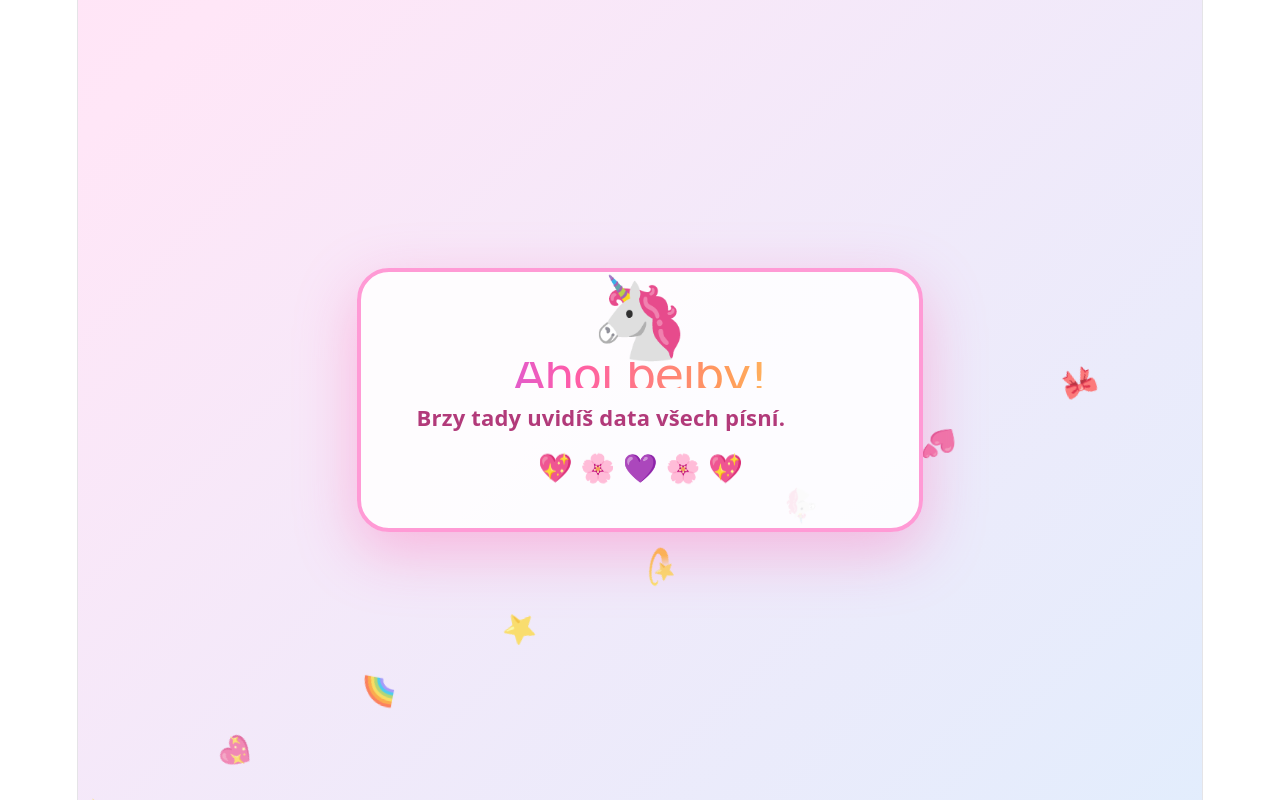
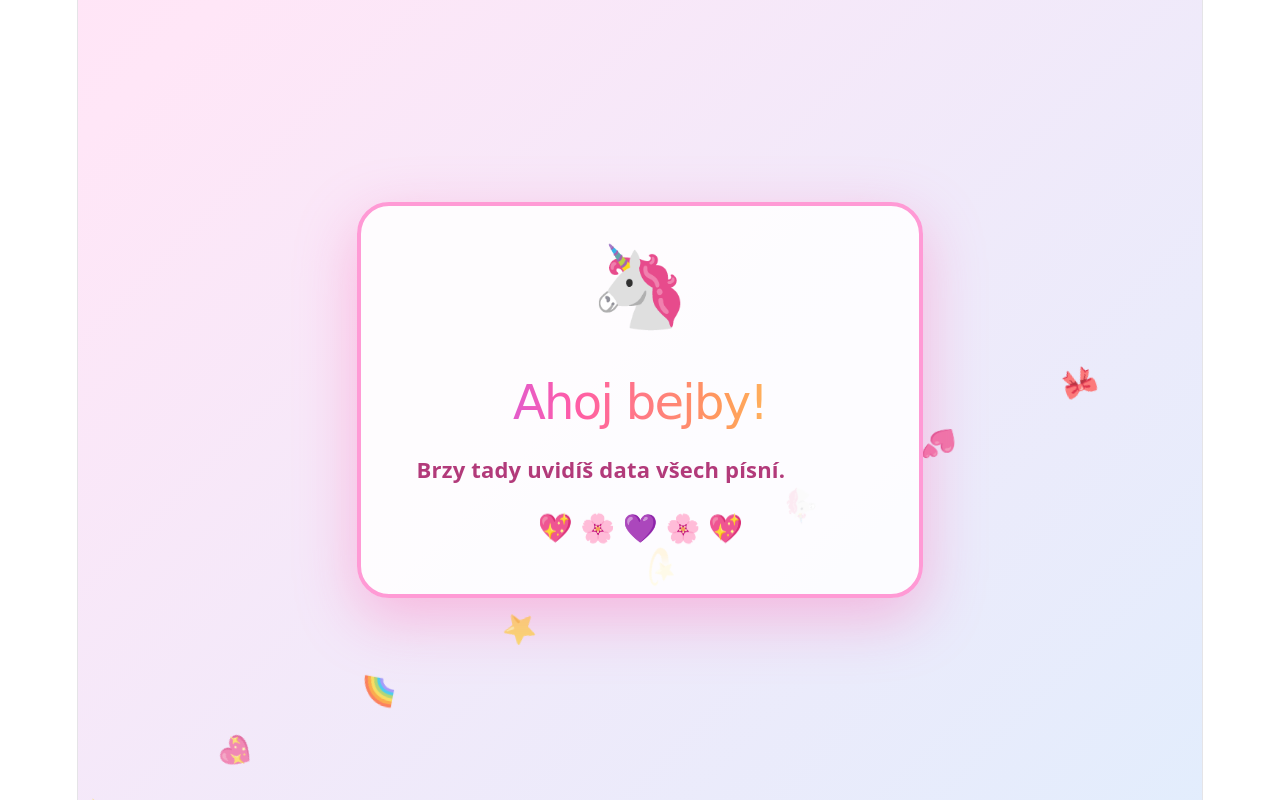
Before and after one commit to josefprochazka/songs-names-analyzer, a React (Vite) app in the folder frontend/: page / in a window 1280 px wide. Built offline with nearby package versions, Linux system fonts and the light colour scheme.

Commit message:
fix: fix heading text clipping in App component

```diff
--- a/frontend/src/App.css
+++ b/frontend/src/App.css
@@ -55,6 +55,7 @@
 
 .unicorn-emoji {
   font-size: 80px;
+  line-height: 1.2;
   animation: bounce 1.6s ease-in-out infinite;
 }
 
@@ -65,6 +66,8 @@
 
 .rainbow-text {
   font-size: 48px;
+  line-height: 1.3;
+  padding: 0.1em 0;
   margin: 16px 0;
   background: linear-gradient(90deg, #ff5ca8, #ff9a5c, #ffe45c, #5cff8f, #5cc9ff, #b95cff, #ff5ca8);
   background-size: 200% auto;
@@ -81,6 +84,7 @@
 
 .bounce-text {
   font-size: 22px;
+  line-height: 1.4;
   color: #b23a7a;
   font-weight: 600;
 }
@@ -97,6 +101,7 @@
 .hearts {
   margin-top: 24px;
   font-size: 28px;
+  line-height: 1.3;
   animation: wiggle 2s ease-in-out infinite;
 }
 
```
